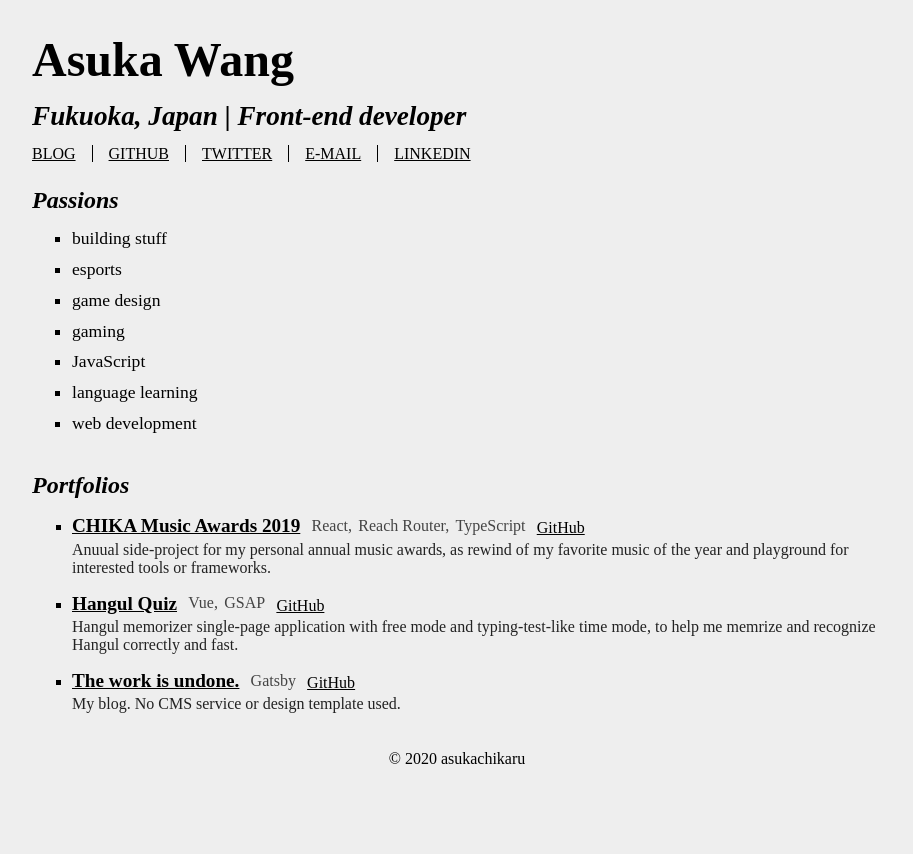
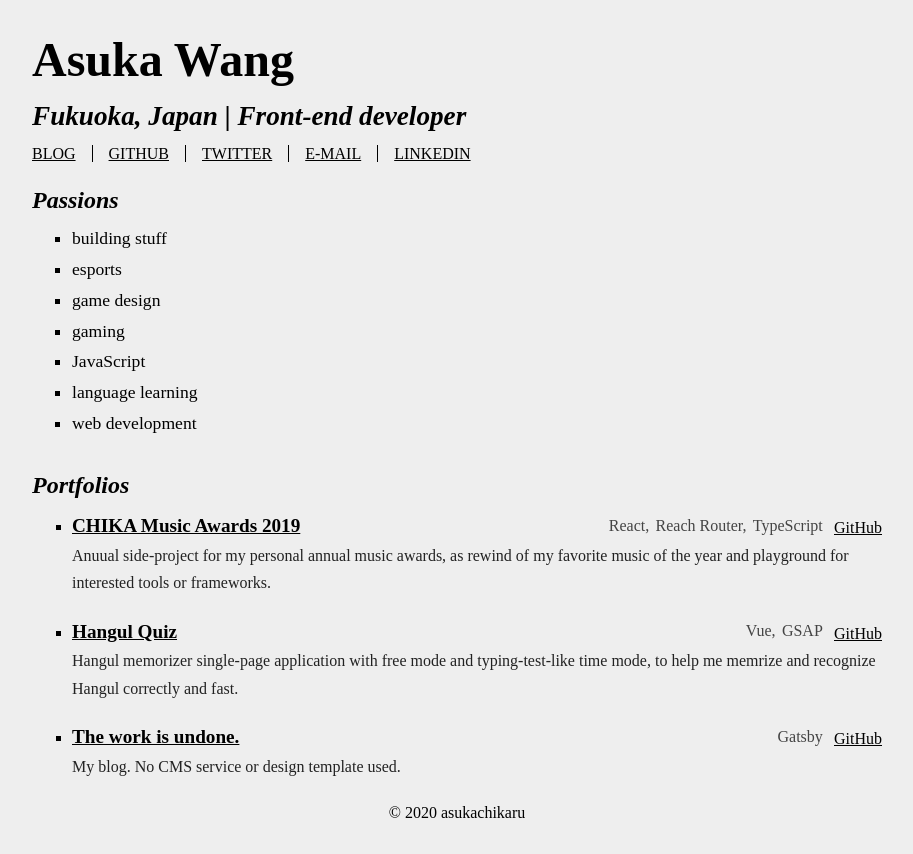
Before and after one commit to AsukaCHikaru/asukachikaru.com-v4, a React (Create React App) app: page / in a window 1280 px wide. Shown: the whole page, without its empty margins (183-1096 px from the left). Before the commit the page ends 800 px from the top, so only its background shows below. Built offline with nearby package versions, Linux system fonts and the light colour scheme.

Commit message:
Feat: portfolio style

```diff
--- a/src/styles/general.css
+++ b/src/styles/general.css
@@ -48,7 +48,7 @@ ul{
   padding: 0.5em 0;
 }
 .portfolio--item{
-  margin: 0 0 1em 0;
+  margin: 0 0 1.5em 0;
 }
 .portfolio--item-title{
   color: #000;
@@ -56,8 +56,9 @@ ul{
   font-weight: 600;
 }
 .portfolio--item-desc{
-  margin: 0.2em 0;
+  margin: 0.3em 0;
   color: #222;
+  line-height: 1.7em;
 }
 .portfolio--item-link_container{
   display: flex;
@@ -69,7 +70,7 @@ ul{
   font-weight: 400;
 }
 .portfolio--item-dependencies{
-  margin: 0 0.5em;
+  margin: 0 0.5em 0 auto;
   display: flex;
 }
 .portfolio--item-dependecy{
```
